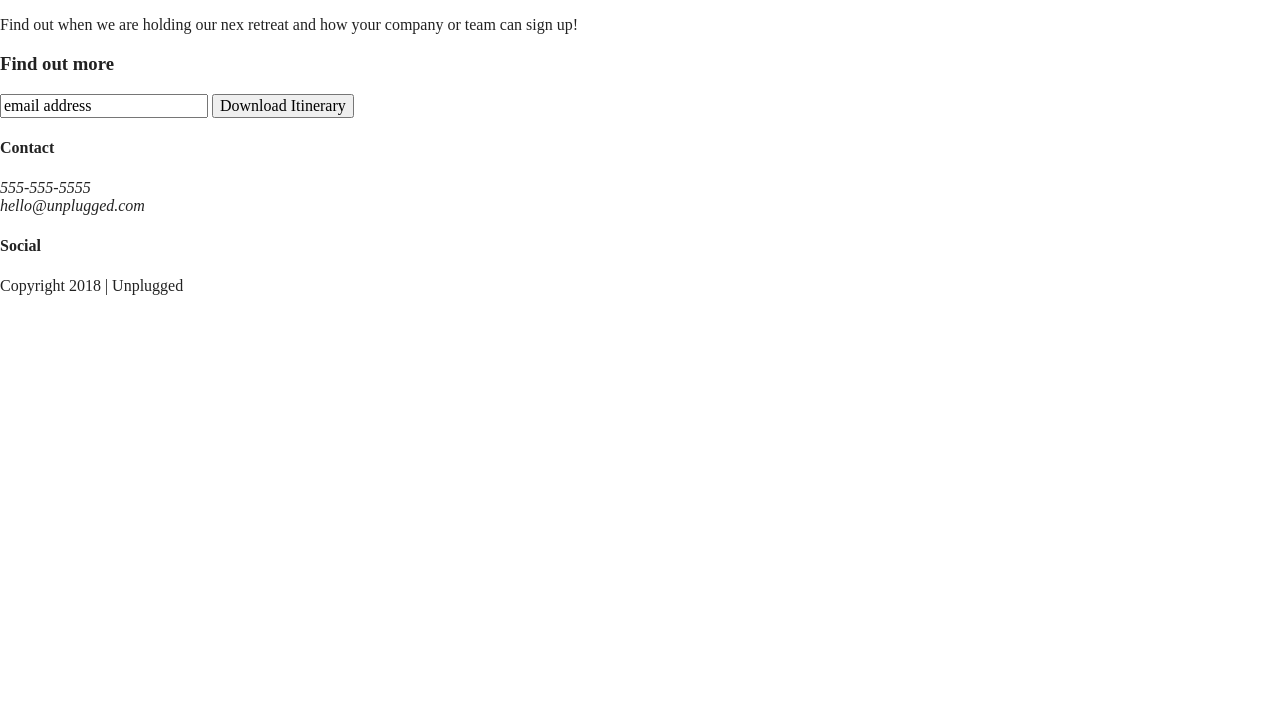
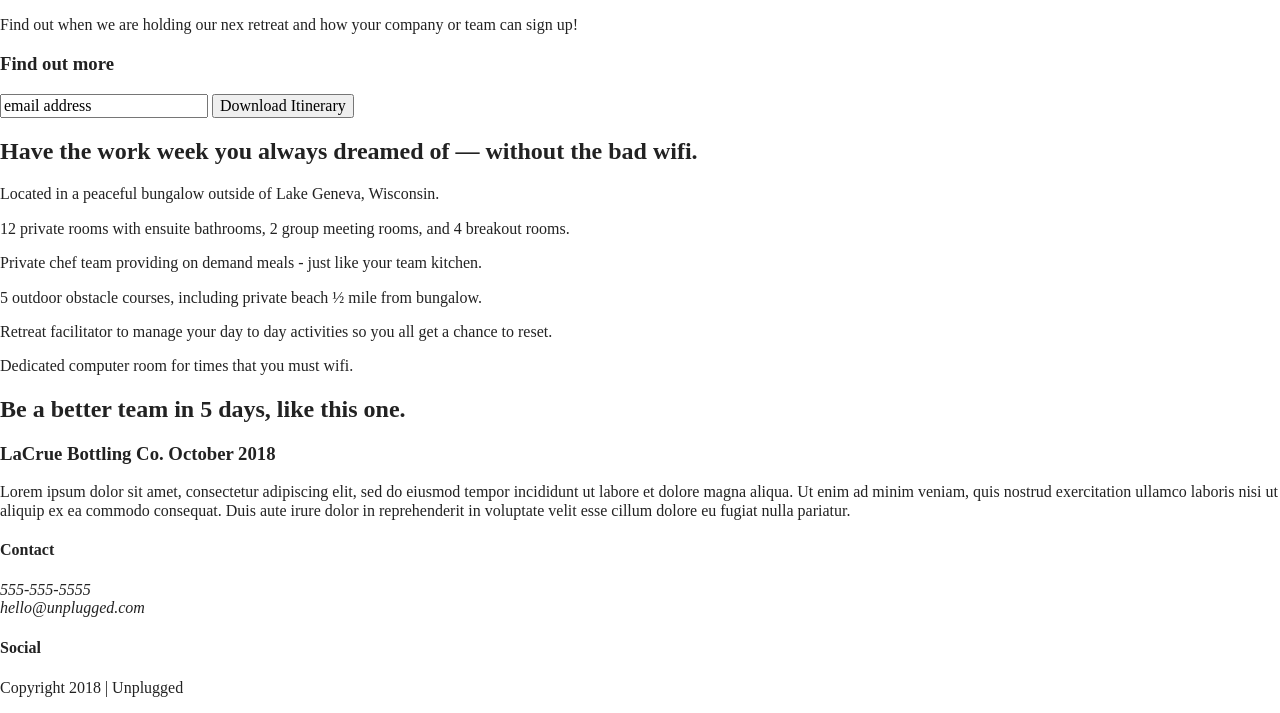
Before and after one commit to alcansal/unpluged-project, a website built with Parcel: page index.html in a window 1280 px wide. Shown: the part 176-889 px from the top of the page. Before the commit the page ends 800 px from the top, so only its background shows below. Built offline with nearby package versions, Linux system fonts and the light colour scheme.

Commit message:
Added more content to the main index.html

```diff
--- a/index.html
+++ b/index.html
@@ -56,6 +56,62 @@
         </div>
       </div>
     </aside>
+
+    <section class="features">
+      <div class="content-wrapper">
+        <!-- Add your Features content here -->
+        <h2>Have the work week you always dreamed of — without the bad wifi.</h2>
+
+        <div class="features-items">
+
+          <article>
+            <p class="fontawesome-icon"></p>
+            <p class="features-item-description">Located in a peaceful bungalow outside of Lake Geneva, Wisconsin.</p>
+          </article>
+
+          <article>
+            <p class="fontawesome-icon"></p>
+            <p class="features-item-description">12 private rooms with ensuite bathrooms, 2 group meeting rooms, and 4 breakout rooms.</p>
+          </article>
+
+          <article>
+            <p class="fontawesome-icon"></p>
+            <p class="features-item-description">Private chef team providing on demand meals - just like your team kitchen.</p>
+          </article>
+
+          <article>
+            <p class="fontawesome-icon"></p>
+            <p class="features-item-description">5 outdoor obstacle courses, including private beach ½ mile from bungalow.</p>
+          </article>
+
+          <article>
+            <p class="fontawesome-icon"></p>
+            <p class="features-item-description">Retreat facilitator to manage your day to day activities so you all get a chance to reset.</p>
+          </article>
+
+          <article>
+            <p class="fontawesome-icon"></p>
+            <p class="features-item-description">Dedicated computer room for times that you must wifi.</p>
+          </article>
+
+        </div>
+      </div>
+    </section>
+
+    <section class="reviews">
+      <div class="content-wrapper">
+        <h2>Be a better team in 5 days, like this one.</h2>
+        <article>
+          <div>
+            <h3>LaCrue Bottling Co. October 2018</h3>
+            <p>
+              Lorem ipsum dolor sit amet, consectetur adipiscing elit, sed do eiusmod tempor incididunt ut labore et dolore magna aliqua. Ut enim ad minim veniam, quis nostrud exercitation ullamco laboris nisi ut aliquip ex ea commodo consequat.
+              Duis aute irure dolor in reprehenderit in voluptate velit esse cillum dolore eu fugiat nulla pariatur.
+            </p>
+          </div>
+        </article>
+      </div>
+    </section>
   </main>  <!-- main wrapper -->
 
   <footer>
```
